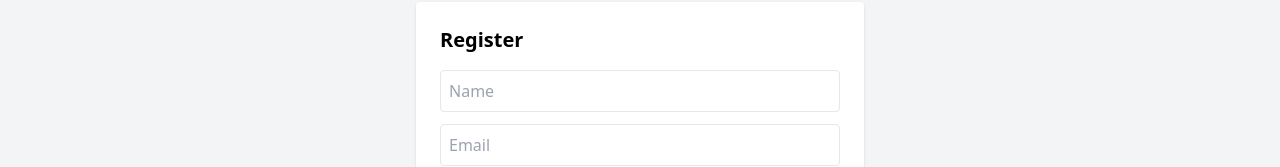
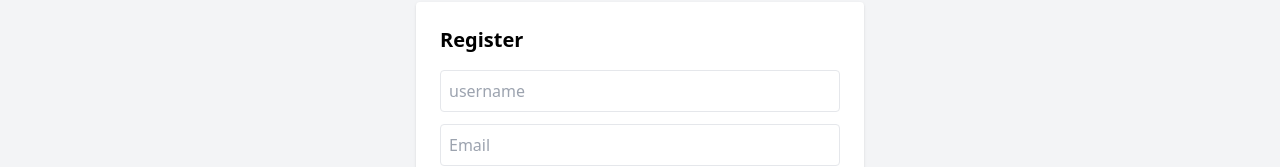
Before and after one commit to sdeepanshu11111/todo_frontend, a React (Vite) app: page /register in a window 1280 px wide. Shown: the part 299-466 px from the top of the page. Built offline with nearby package versions, Linux system fonts and the light colour scheme.

Commit message:
new changes

```diff
--- a/src/pages/Register.jsx
+++ b/src/pages/Register.jsx
@@ -3,7 +3,7 @@ import { useNavigate } from "react-router-dom";
 import api from "../api/axios";
 
 export default function Register() {
-  const [form, setForm] = useState({ name: "", email: "", password: "" });
+  const [form, setForm] = useState({ username: "", email: "", password: "" });
   const [msg, setMsg] = useState("");
   const navigate = useNavigate();
 
@@ -29,8 +29,8 @@ export default function Register() {
       >
         <h2 className="text-xl font-semibold mb-4">Register</h2>
         <input
-          name="name"
-          placeholder="Name"
+          name="username"
+          placeholder="username"
           onChange={handle}
           className="w-full p-2 border mb-3 rounded"
         />
--- a/vite.config.js
+++ b/vite.config.js
@@ -4,11 +4,12 @@ import react from "@vitejs/plugin-react";
 export default defineConfig({
   plugins: [react()],
   server: {
+    port: 5173,
     proxy: {
       '/api': {
-        target: 'https://node-backend-4ybd.onrender.com',
+        target: 'http://localhost:8000',
         changeOrigin: true,
-        secure: true,
+        secure: false,
       }
     }
   }
```
Also changed, not shown: 2 other files (tests, documents, lock files or other folders).
